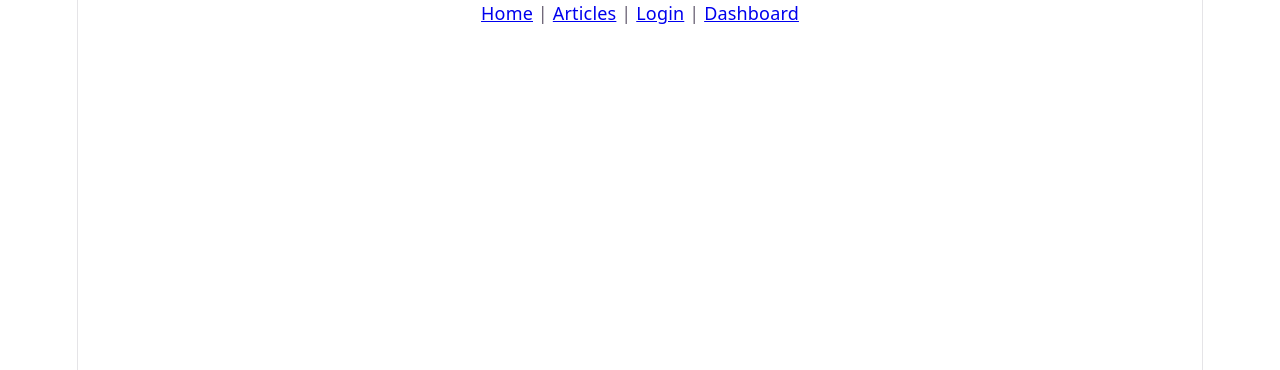
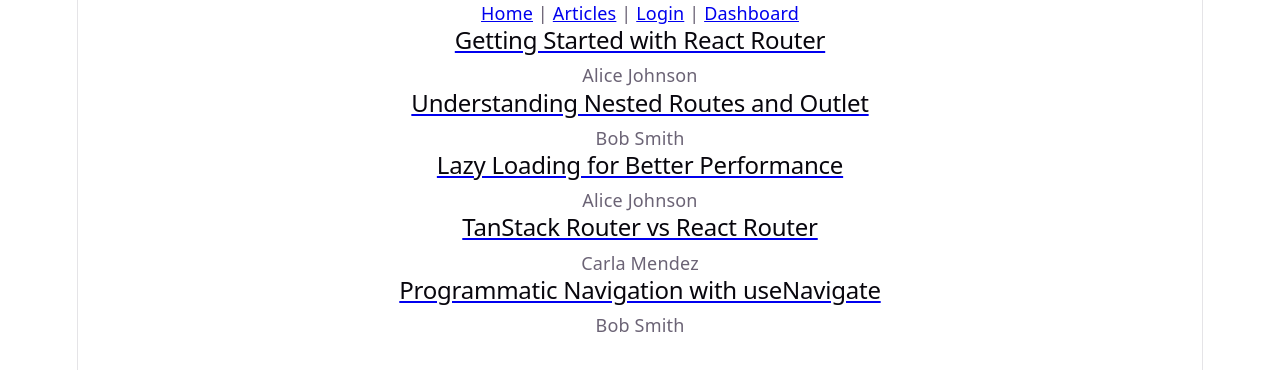
Before and after one commit to Vaios-S/DevBlog, a React (Vite) app: page /articles in a window 1280 px wide. Shown: the top 370 px of the page. Built offline with nearby package versions, Linux system fonts and the light colour scheme.

Commit message:
Build the Articles list page

```diff
--- a/src/components/Articles.jsx
+++ b/src/components/Articles.jsx
@@ -1 +1,18 @@
-export default function Articles() {}
+import { articles } from "../data/articles.js";
+import { Link } from "react-router-dom";
+
+export default function Articles() {
+  return (
+    <div>
+      {articles.map((article) => (
+        <div key={article.id}>
+          {" "}
+          <Link to={`/articles/${article.id}`}>
+            <h2>{article.title}</h2>
+          </Link>
+          <p>{article.authorName}</p>
+        </div>
+      ))}
+    </div>
+  );
+}
```
